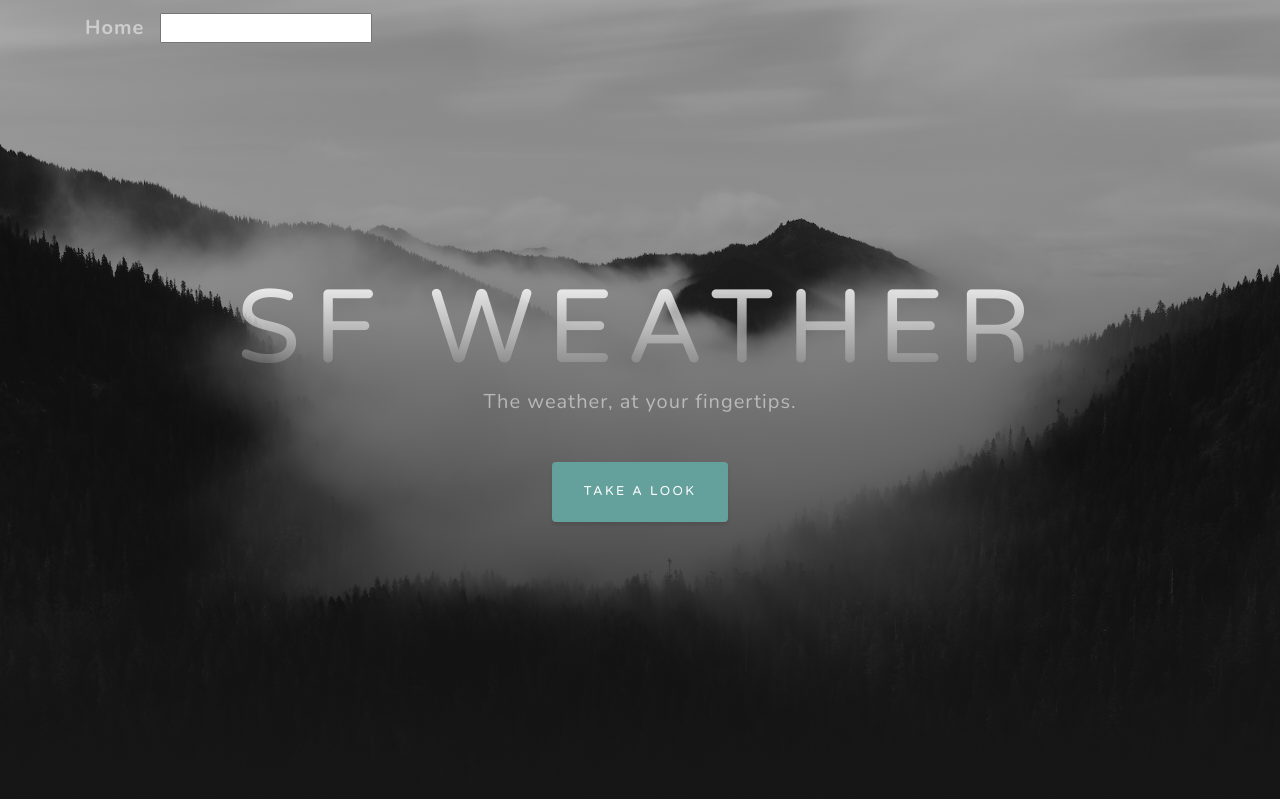
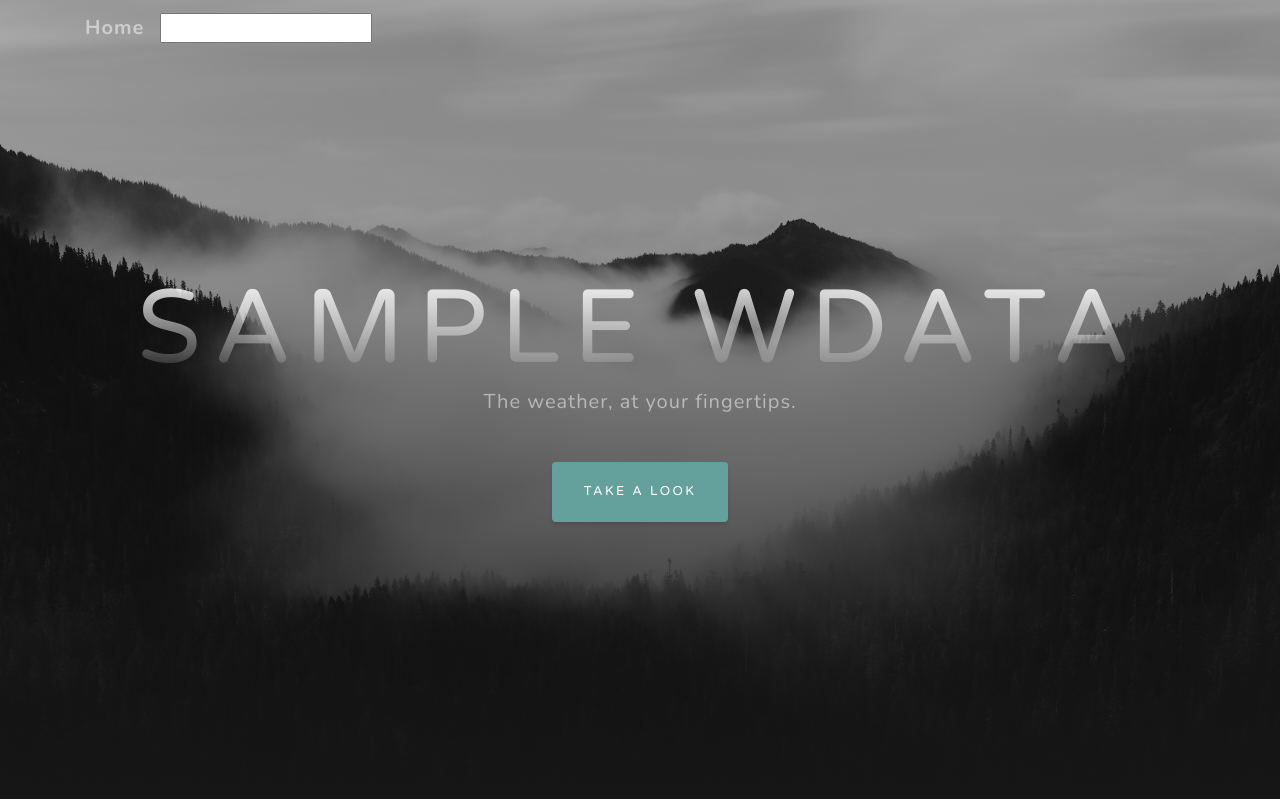
Before and after one commit to derek-ye/WTHR, a Flask app: template templates/index.html in a window 1280 px wide. Shown: the top 799 px of the page. Run offline with Flask 2, Linux system fonts and the light colour scheme; the template is opened without the code that fills it: most values are stand-ins (such as "Sample title", 1, 10 or a date in 2020); some libraries are stand-ins or nearby versions.

```diff
--- a/app.py
+++ b/app.py
@@ -1,9 +1,5 @@
 import flask
-
-
-
 from helper import *
-from config import gmaps_api_key, dark_sky_api_key
 
 app = flask.Flask(__name__)
 
@@ -11,9 +7,9 @@ app = flask.Flask(__name__)
 def index():
     default_loc = "Irvine"
     # makes get request to the weather API
-    getWeatherDataLoc(default_loc)
+    x = getWeatherDataLoc(default_loc)
     date = getDate()
-    return flask.render_template('index.html')
+    return flask.render_template('index.html', wdata = x)
 
 @app.route('/', methods=['POST'])
 def index_post():
--- a/templates/master.html
+++ b/templates/master.html
@@ -54,7 +54,7 @@
     <header class="masthead">
       <div class="container d-flex h-100 align-items-center">
         <div class="mx-auto text-center">
-          <h1 class="mx-auto my-0 text-uppercase">SF Weather</h1>
+          <h1 class="mx-auto my-0 text-uppercase">{{ wdata }}</h1>
           <h2 class="text-white-50 mx-auto mt-2 mb-5">The weather, at your fingertips.</h2>
           <a href="weatherdata" class="btn btn-primary js-scroll-trigger">Take a look</a>
         </div>
```
Also changed, not shown: helper.py (+8 -2 lines).
